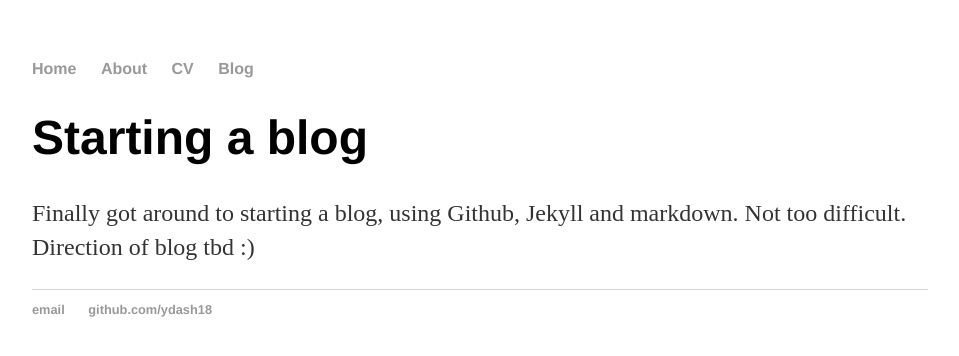
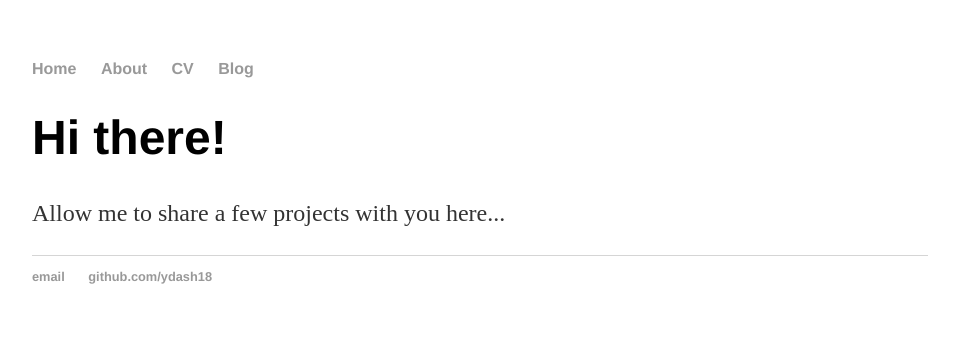
Before and after one commit to ydash18/ydash18.github.io, a Jekyll site: the page built from index.html, in a window 1280 px wide. Shown: the top 356 px of the page, without its empty margins (160-1119 px from the left). Built offline with Jekyll 4.4.1, drawn with Linux system fonts in a browser that asks for light colours.

Commit message:
Update index.html
fixed wording

```diff
--- a/index.html
+++ b/index.html
@@ -3,6 +3,6 @@ layout: default
 title: Yehudith's Blog
 ---
 <div class="blurb">
-	<h1>Starting a blog</h1>
-	<p>Finally got around to starting a blog, using Github, Jekyll and markdown. Not too difficult. Direction of blog tbd :)</a></p>
+	<h1>Hi there!</h1>
+	<p>Allow me to share a few projects with you here...</a></p>
 </div><!-- /.blurb -->
```
